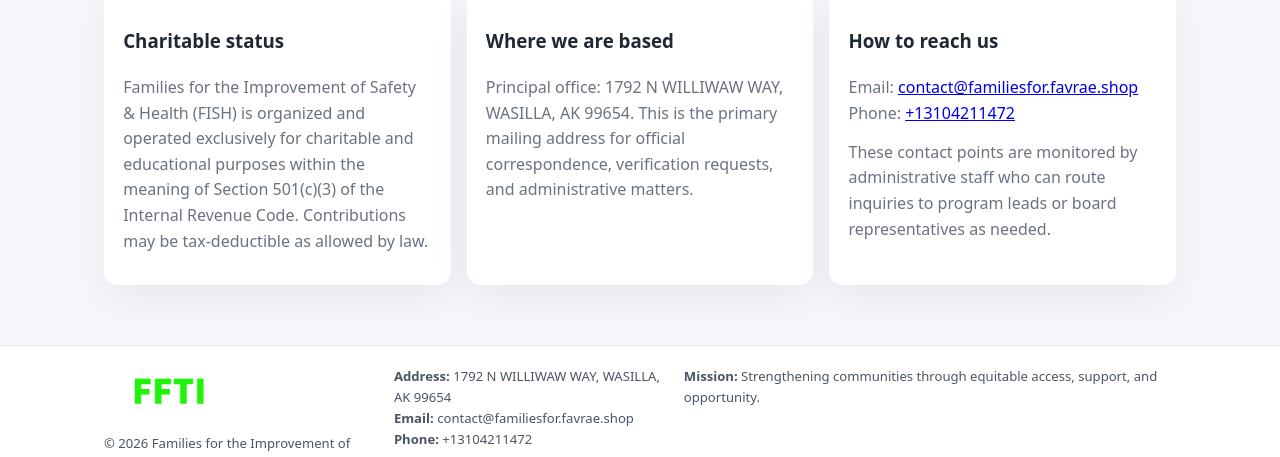
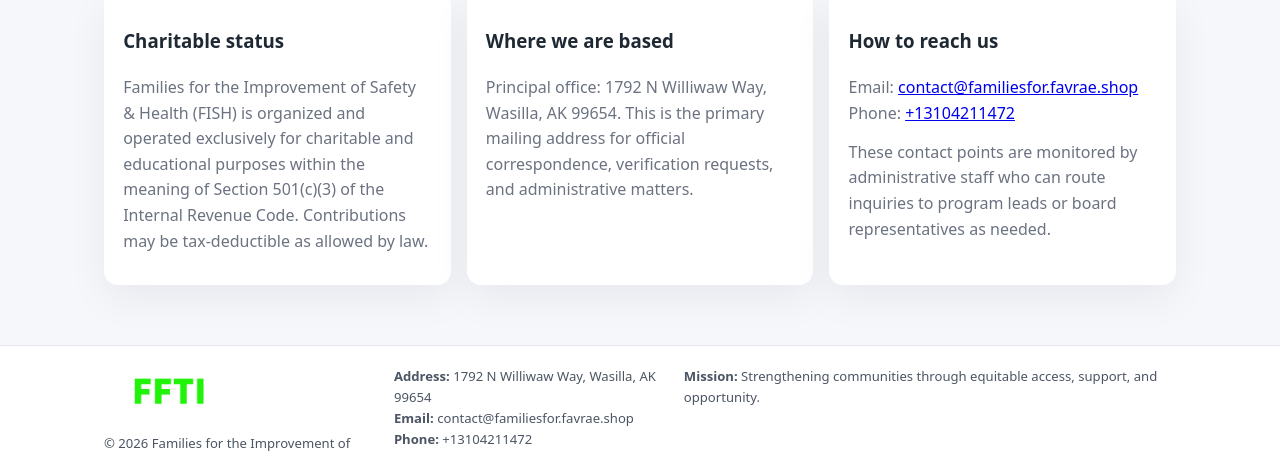
Before and after one commit to thuanbg111/families-for-the-improvement-of-safety-health-fish-8626, a plain HTML site: page about.html in a window 1280 px wide. Shown: the part 1240-1697 px from the top of the page. Drawn offline with Linux system fonts and the light colour scheme.

Commit message:
Safe replace address only

```diff
--- a/about.html
+++ b/about.html
@@ -11,7 +11,7 @@
 <meta name="data-name" content="Families for the Improvement of Safety & Health (FISH)">
 <meta name="data-email" content="contact@familiesfor.favrae.shop">
 <meta name="data-phone" content="+13104211472">
-<meta name="data-address" content="1792 N WILLIWAW WAY, WASILLA, AK 99654">
+<meta name="data-address1792 N Williwaw Way, Wasilla, AK 99654">
 <meta name="data-map" content="1792+N+WILLIWAW+WAY,+WASILLA,+AK+99654">
   <meta name="description" content="We are a 501(c)(3) organization advancing public health and family well-being through transparent programs, local partnerships, and measurable outcomes.">
 </head>
@@ -95,7 +95,7 @@
     <article class="c47edb4e20f">
       <h3>Where we are based</h3>
       <p>
-        Principal office: 1792 N WILLIWAW WAY, WASILLA, AK 99654. This is the primary mailing address for official
+        Principal office: 1792 N Williwaw Way, Wasilla, AK 99654. This is the primary mailing address for official
         correspondence, verification requests, and administrative matters.
       </p>
     </article>
@@ -121,7 +121,7 @@
       <div class="small">501(c)(3) • EIN: 10088626</div>
     </div>
     <div>
-      <div class="small"><strong>Address:</strong> 1792 N WILLIWAW WAY, WASILLA, AK 99654</div>
+      <div class="small"><strong>Address:</strong> 1792 N Williwaw Way, Wasilla, AK 99654</div>
       <div class="small"><strong>Email:</strong> contact@familiesfor.favrae.shop</div>
       <div class="small"><strong>Phone:</strong> +13104211472</div>
     </div>
```
